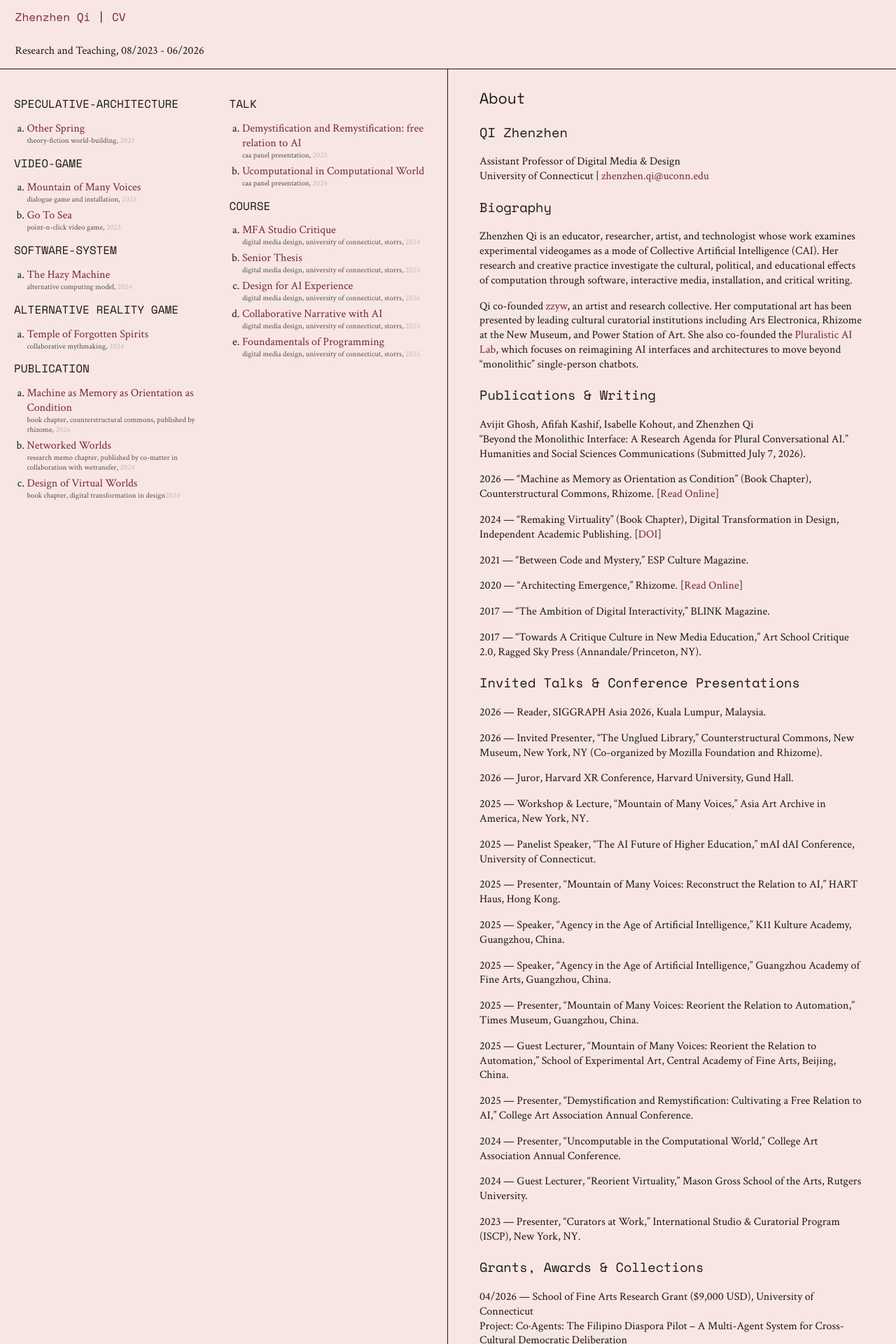
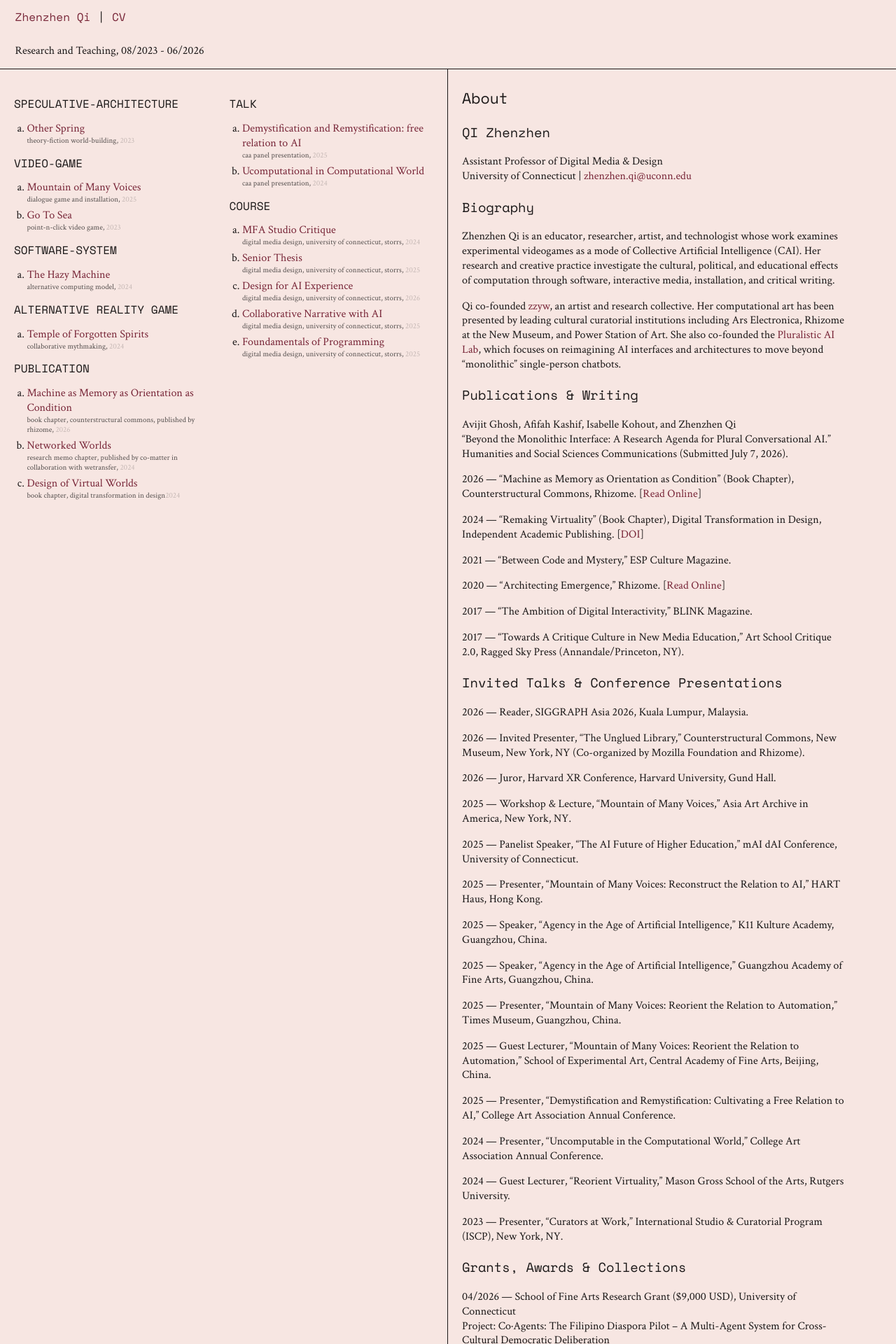
Before and after one commit to zhenzhenqi/zhenzhenqi, a Jekyll site: the page built from about.md, in a window 1280 px wide. Shown: the top 1920 px of the page at 70% size. Built offline with Jekyll 4.4.1, drawn with Linux system fonts in a browser that asks for light colours.

Commit message:
Align right-panel content with panel padding

```diff
--- a/assets/css/main.scss
+++ b/assets/css/main.scss
@@ -60,7 +60,7 @@ ul, ol { margin: 0; }
 .project-subtext .time { opacity:.3; text-transform:capitalize; }
 
 #center { border-right:1px solid #1b1818; flex:3 0 330px; box-sizing:border-box; font-size:1em; padding-top:6.5rem; padding-bottom:5rem; }
-#center #content { max-width:550px; margin:0 auto; }
+#center #content { max-width:550px; margin:0; }
 #center #content p { line-height:1.3em; }
 #center #content img { width:100%; height:auto; }
 #center #content h1 { font-size:1.35rem; margin-top:1.25rem; }
```
